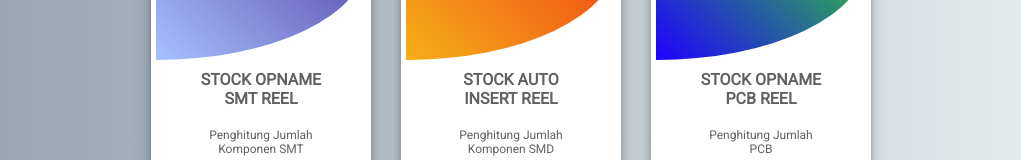
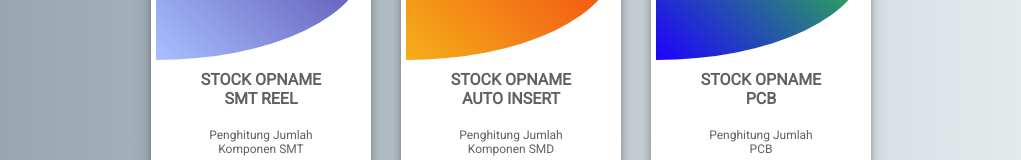
Before and after one commit to AudioAmp01/KalkulatoRAMP, a plain HTML site: page index.html in a window 1280 px wide. Shown: the part 371-531 px from the top of the page, without its empty margins (129-1150 px from the left). Drawn offline with Linux system fonts and the light colour scheme; files whose address does not match are found by name.

Commit message:
Update index.html

```diff
--- a/index.html
+++ b/index.html
@@ -177,7 +177,7 @@ footer {
                 <i class="fas fa-calculator"></i>
             </div>
             <div class="card-content">
-                <h1 class="card-title">STOCK AUTO INSERT REEL</h1>
+                <h1 class="card-title">STOCK OPNAME AUTO INSERT</h1>
                 <p class="card-text">Penghitung Jumlah Komponen SMD</p>
                 <a href="calc/axial.html" class="card-btn two">Open</a>
             </div>
@@ -187,7 +187,7 @@ footer {
                 <i class="fas fa-calculator"></i>
             </div>
             <div class="card-content">
-                <h1 class="card-title">STOCK OPNAME PCB REEL</h1>
+                <h1 class="card-title">STOCK OPNAME PCB</h1>
                 <p class="card-text">Penghitung Jumlah PCB</p>
                 <a href="calc/pcb.html" class="card-btn three">Open</a>
             </div>
```
